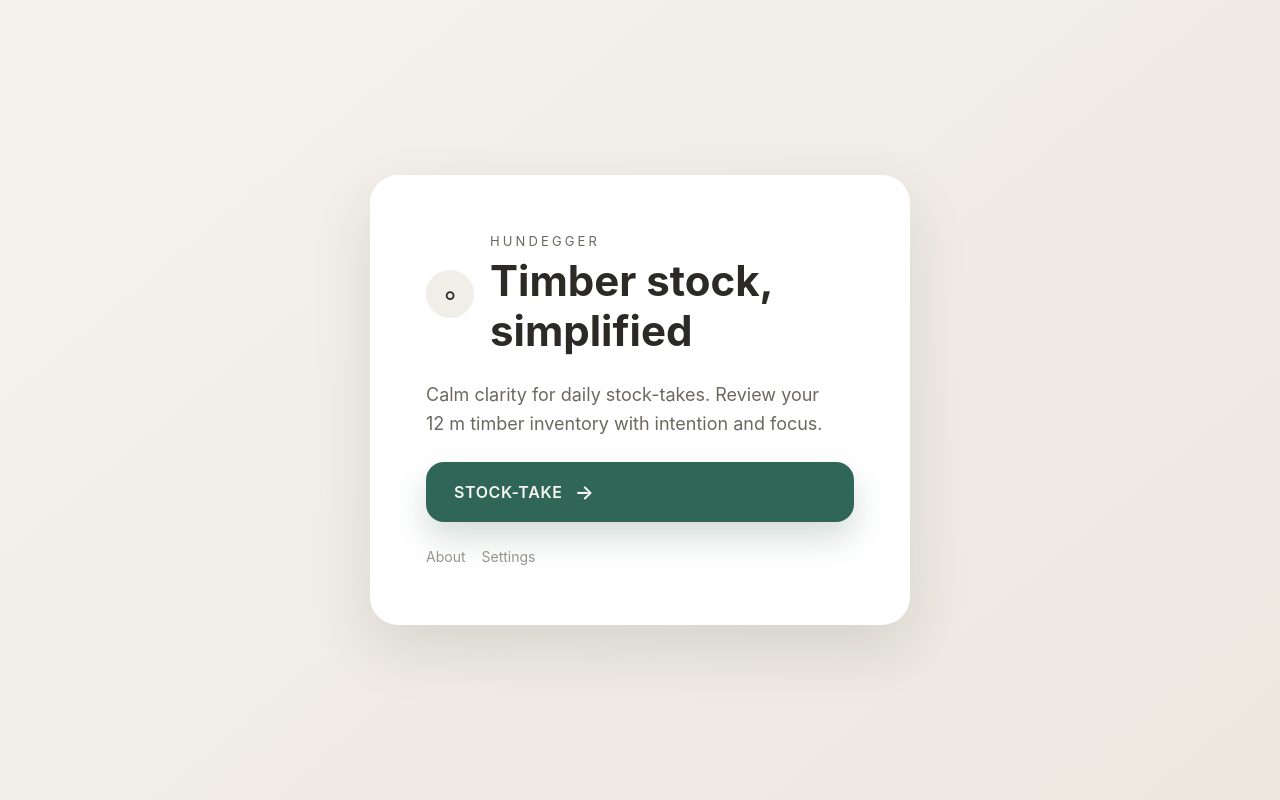
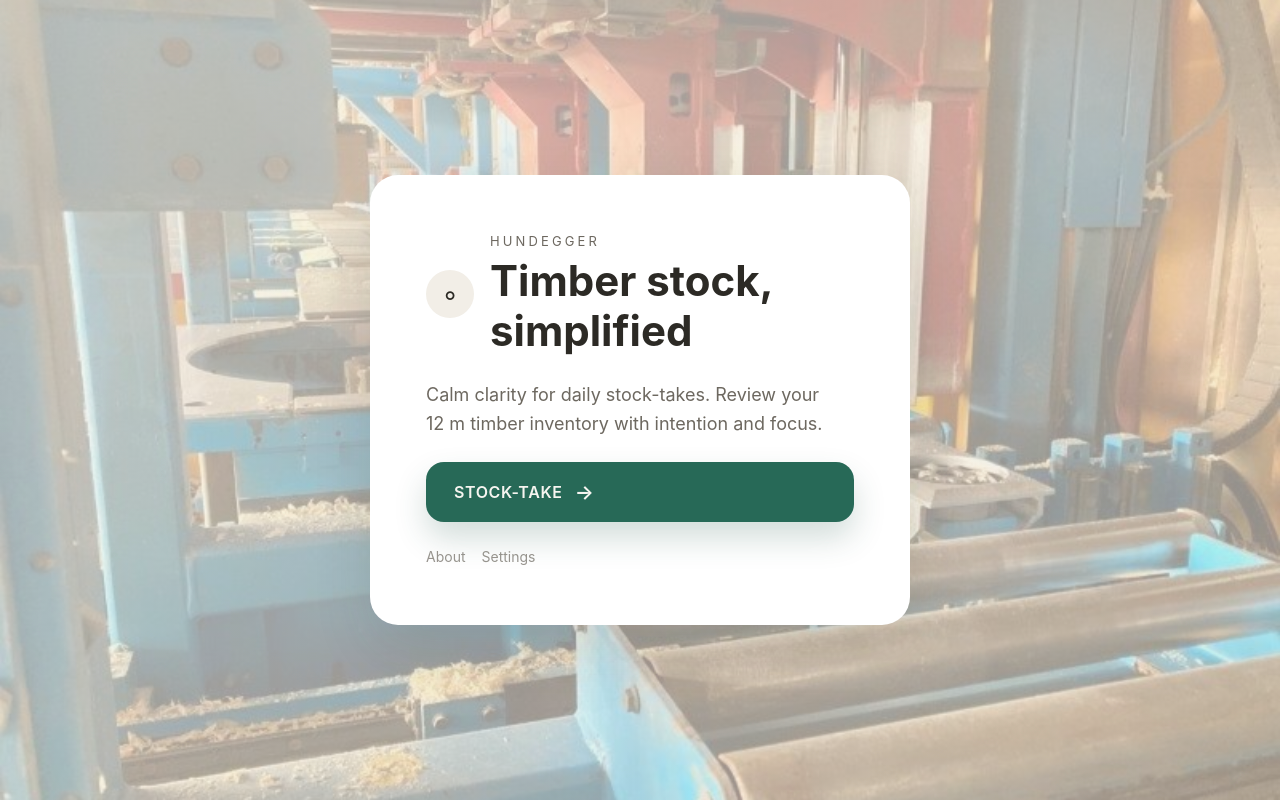
Before and after one commit to JaywardDev/hundegger-app, a React (Vite) app: page / in a window 1280 px wide. Built offline with nearby package versions, Linux system fonts and the light colour scheme.

Commit message:
added background image

```diff
--- a/src/index.css
+++ b/src/index.css
@@ -89,7 +89,17 @@
   align-items: center;
   justify-content: center;
   padding: clamp(32px, 8vw, 120px);
-  background: linear-gradient(140deg, #f5f2ed 0%, #ece7df 100%);
+  position: relative;
+  background-image: linear-gradient(
+      140deg,
+      rgba(245, 242, 237, 0.70) 0%,
+      rgba(236, 231, 223, 0.60) 100%
+    ),
+    url("/images/inside-machine-image.jpeg");
+  background-size: cover;
+  background-position: center;
+  background-repeat: no-repeat;
+  filter: saturate(1.2);
 }
 
 .landing-card {
```
Also changed, not shown: images/inside-machine-image.jpeg (added).
